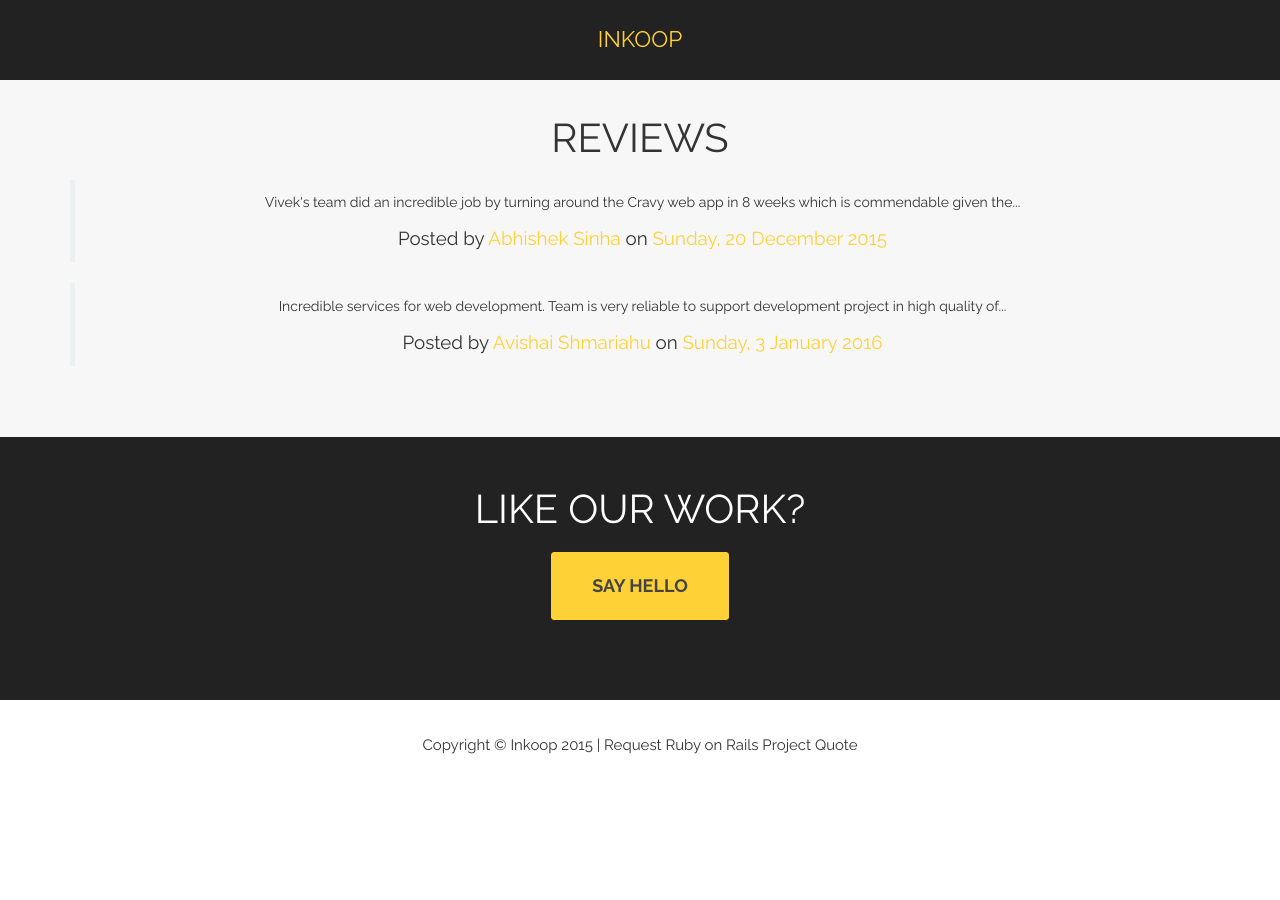
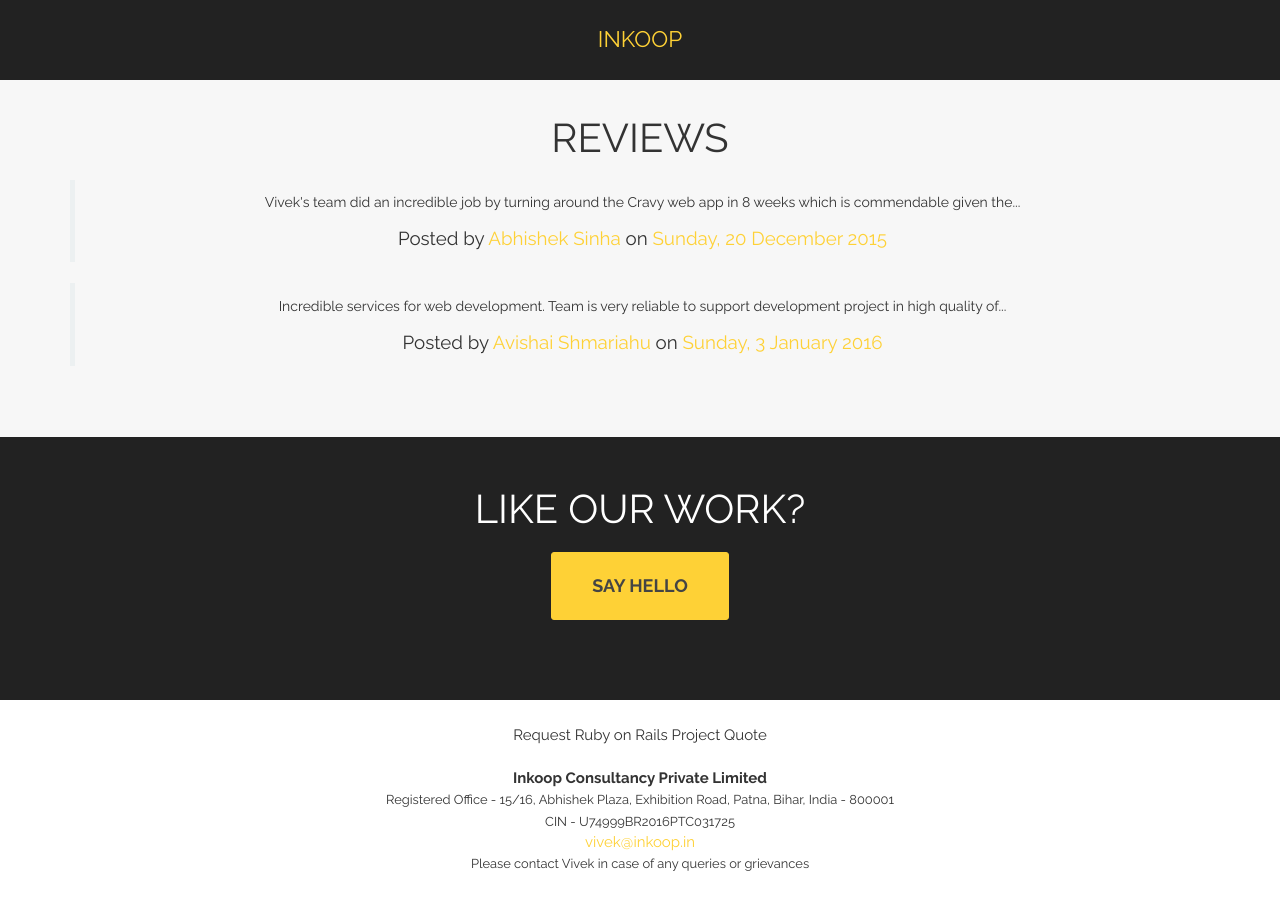
Before and after one commit to dharanijayakanthan/inkoop.github.io, a Jekyll site: the page built from index.html, in a window 1280 px wide and 900 px high, scrolled down 1204 px. Built offline with Jekyll 4.4.1, drawn with Linux system fonts in a browser that asks for light colours; before the commit the page ends 1994 px from its top, so only the background shows below that.

Commit message:
footer details added

```diff
--- a/_includes/footer.html
+++ b/_includes/footer.html
@@ -2,9 +2,14 @@
   <div class="container">
     <div class="row">
       <div class="col-md-12 text-center">
-        <span class="copyright">Copyright &copy; {{ site.title }} 2015</span>
-         |
-        <a href="/ruby-on-rails-consulting-bangalore" class="gray-text">Request Ruby on Rails Project Quote</a>
+        <div><a href="/ruby-on-rails-consulting-bangalore" class="gray-text">Request Ruby on Rails Project Quote</a></div><br/>
+        <div>
+          <div><b>Inkoop Consultancy Private Limited</b></div>
+          <div><small>Registered Office - 15/16, Abhishek Plaza, Exhibition Road, Patna, Bihar, India - 800001</small></div>
+          <div><small>CIN - U74999BR2016PTC031725</small></div>
+          <div><a href="mailto:vivek@inkoop.in">vivek@inkoop.in</a>
+          <div><small>Please contact Vivek in case of any queries or grievances</small></div>
+        </div>
       </div>
     </div>
   </div>
```
